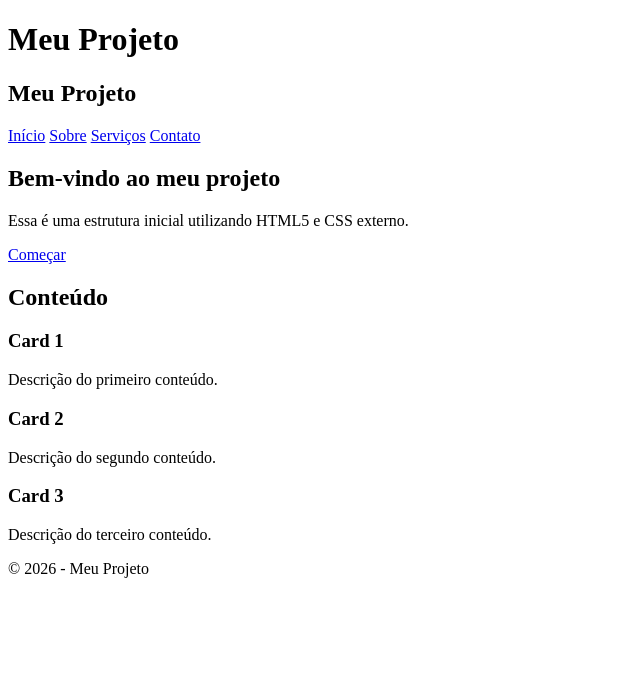
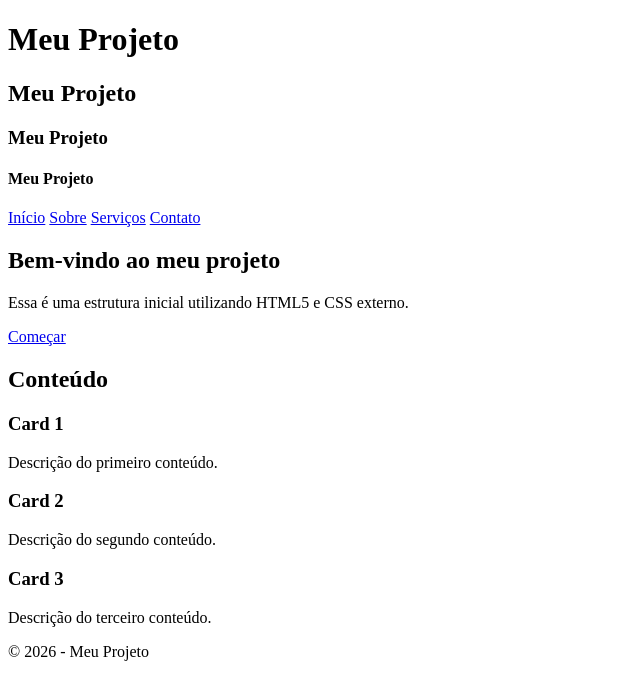
Before and after one commit to codekong1/Proteto-teste, a plain HTML site: page index.html in a window 1280 px wide. Shown: the whole page, without its empty margins (0-640 px from the left). Drawn offline with Linux system fonts and the light colour scheme; files that its build step writes are made by us from their sources.

Commit message:
Terceiro Commit

```diff
--- a/index.html
+++ b/index.html
@@ -15,6 +15,8 @@
         <div class="container">
             <h1>Meu Projeto</h1>
             <h2>Meu Projeto</h2>
+            <h3>Meu Projeto</h3>
+            <h4>Meu Projeto</h4>
 
             <nav class="menu">
                 <a href="#">Início</a>
```
